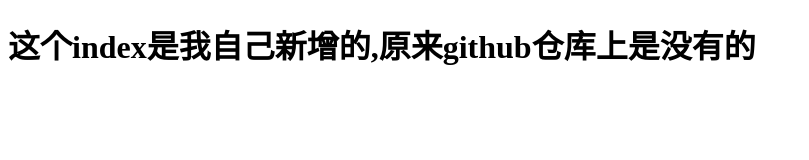
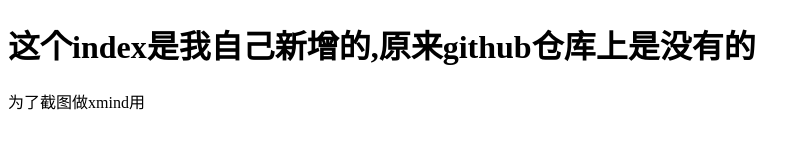
Before and after one commit to sky4coco/afterclass_practice, a plain HTML site: page index.html in a window 1280 px wide. Shown: the whole page, without its empty margins (0-809 px from the left). Drawn offline with Linux system fonts and the light colour scheme.

Commit message:
为了截图 xmind

```diff
--- a/index.html
+++ b/index.html
@@ -8,5 +8,6 @@
 </head>
 <body>
     <h1>这个index是我自己新增的,原来github仓库上是没有的</h1>
+    <p>为了截图做xmind用</p>
 </body>
 </html>
```
